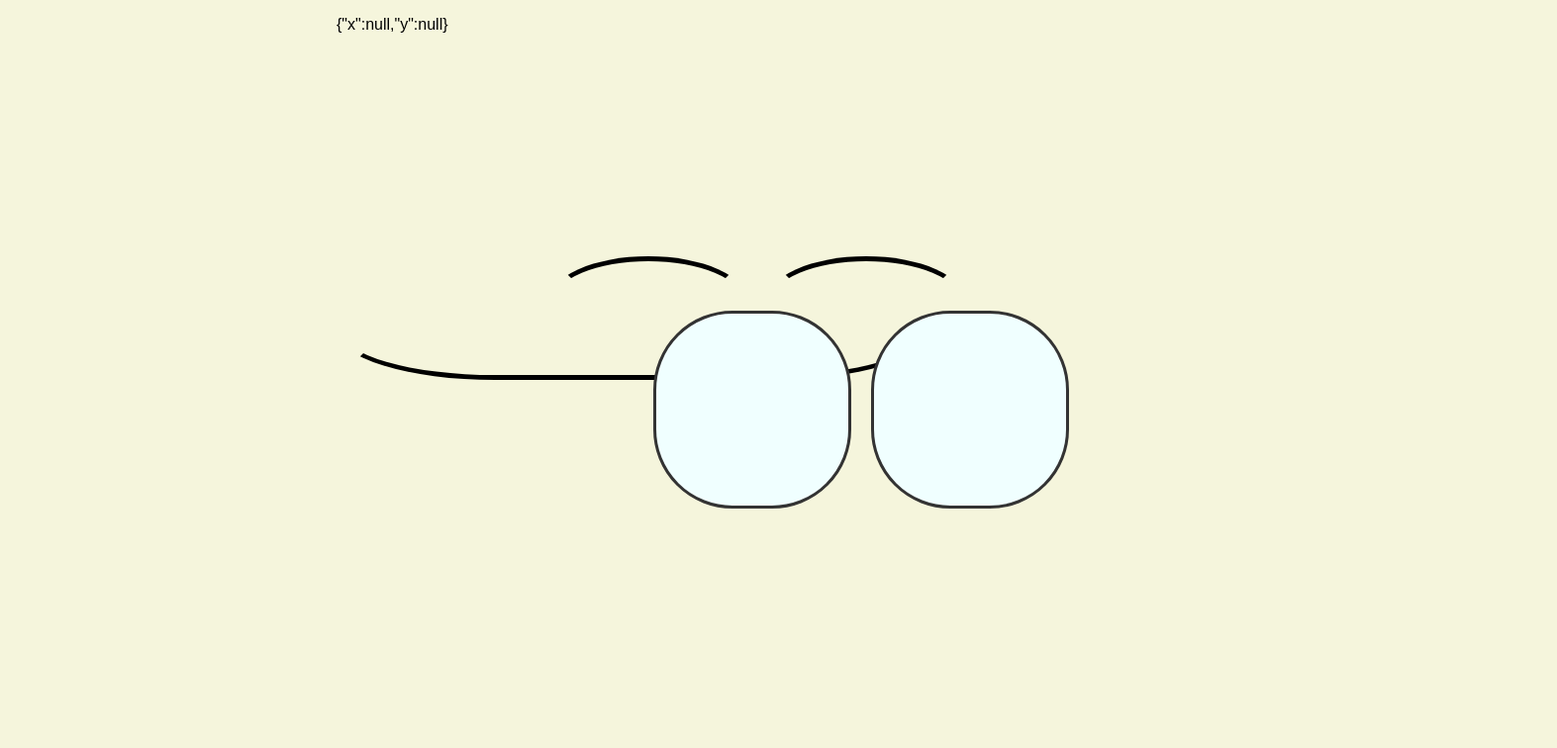
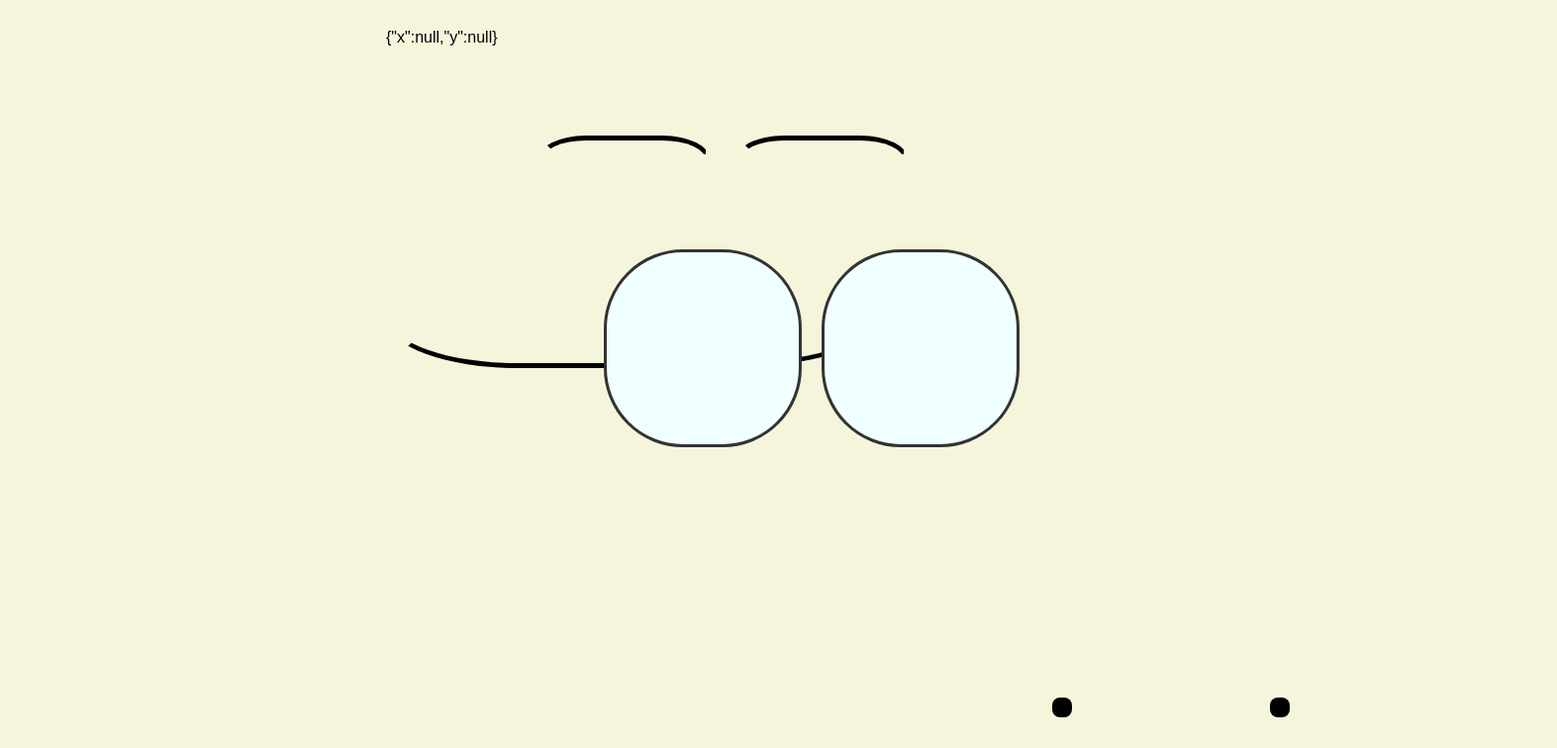
Before and after one commit to mkuenzl/animate-cursor, a React (Create React App) app: page / in a window 1280 px wide. Shown: the part 200-956 px from the top of the page at 99% size, 1573 px wide, since content can reach past the window. After the commit the page ends 925 px from the top, so only its background shows below. Built offline with nearby package versions, Linux system fonts and the light colour scheme.

Commit message:
updated transform function to set the middle of the screen as 0

```diff
--- a/src/components/Face.css
+++ b/src/components/Face.css
@@ -3,6 +3,7 @@
     justify-content: center;
     align-items: center;
     min-height: 100vh;
+    max-width: 100vw;
 }
 
 .face  {
@@ -13,17 +14,8 @@
 .eyebrows {
     display: flex;
     flex-direction: row;
-    gap: 20px;
+    gap: 25px;
     justify-content: center;
-}
-
-.brow {
-    display: flex;
-    width:200px; height:50px;
-    border:solid 5px #000;
-    border-color: #000 transparent transparent transparent;
-    border-radius: 50%/45px 45px 0 0;
-    transform: translate(calc(0% + 1px * var(--x)), calc(-50% + 50px * var(--y)));
 }
 
 .eyes{
@@ -32,11 +24,3 @@
     justify-content: center;
     gap: 20px;
   }
-
-.mouth{
-    display: flex;
-    width:600px; height:100px;
-    border:solid 5px #000;
-    border-color: transparent transparent #000 transparent;
-    border-radius: 0 0 240px 40%/75px;
-  }
--- a/src/components/features/Eye.css
+++ b/src/components/features/Eye.css
@@ -1,30 +1,36 @@
+ /*
+ f(0.5) = 0, f(0.25) = -25, f(0.75) = 25
+
+ f(0.5) = 0% + 40px * (0.5 - 0.5)
+        = 0% + 40px * 0
+        = 0
+ */
 
 .eyebrow {
     display: flex;
-    width:200px; height:50px;
+    width:175px; height: 25px;
     border:solid 5px #000;
     border-color: #000 transparent transparent transparent;
     border-radius: 50%/45px 45px 0 0;
-    transform: translate(calc(0% + 25px * var(--x)), calc(-50% + 50px * var(--y)));
+    transform: translate(calc(0% + 20px * (var(--x) - 0.5)), calc(-0% + 20px * (var(--y) - 0.5)));
 }
 
 .eye {
     width: 200px;
     height: 200px;
-    transform: translate(0%, 0%);
     border: 3px solid #333;
     background-color: azure;
     border-radius: 40%;
-    transform: translate(calc(-10%  + 50px * var(--x)), calc(-10% + 50px * var(--y)));
+    transform: translate(calc(0% + 40px * (var(--x) - 0.5)), calc(-0% + 40px * (var(--y) - 0.5)));
 }
 
 .tracker {
     position: absolute;
     width: 20px;
     height: 20px;
-    left: 30px;
-    top: 30px;
+    left: 90px;
+    top: 90px;
     border-radius: 40%;
     background-color: black;
-    transform: translate(calc(-50%  + 130px * var(--x)), calc(-50% + 130px * var(--y)));
+    transform: translate(calc(0%  + 80px * (var(--x) - 0.5)), calc(-0% + 80px * (var(--y) - 0.5)));
 }
--- a/src/components/features/Mouth.css
+++ b/src/components/features/Mouth.css
@@ -1,7 +1,6 @@
-
 .mouth{
     display: flex;
-    width:600px; height:100px;
+    width:500px; height:100px;
     border:solid 5px #000;
     border-color: transparent transparent #000 transparent;
     border-radius: 0 0 240px 40%/75px;
--- a/src/index.css
+++ b/src/index.css
@@ -22,9 +22,31 @@ html {
 
 
 /* Added font family and background picture */
+/* removes standard styles across browsers */
+* {
+  margin: 0;
+  padding: 0;
+  border: 0;
+  outline: 0;
+  box-sizing: border-box;
+  list-style: none;
+  text-decoration: none;
+}
+
 body {
   /*font-family: 'Anek Odia', sans-serif;*/
   /*font-family: 'Space Mono', monospace;*/
   font-family: 'Poppins', sans-serif;
   background: beige;
+  display: flex;
+  justify-content: center;
+  align-items: center;
+  min-height: 100%;
+  max-width: 100%;
 }
+
+:root {
+  --container-width-lg: 75%;
+  --container-width-md: 86%;
+  --container-width-sm: 90%;
+}
```
